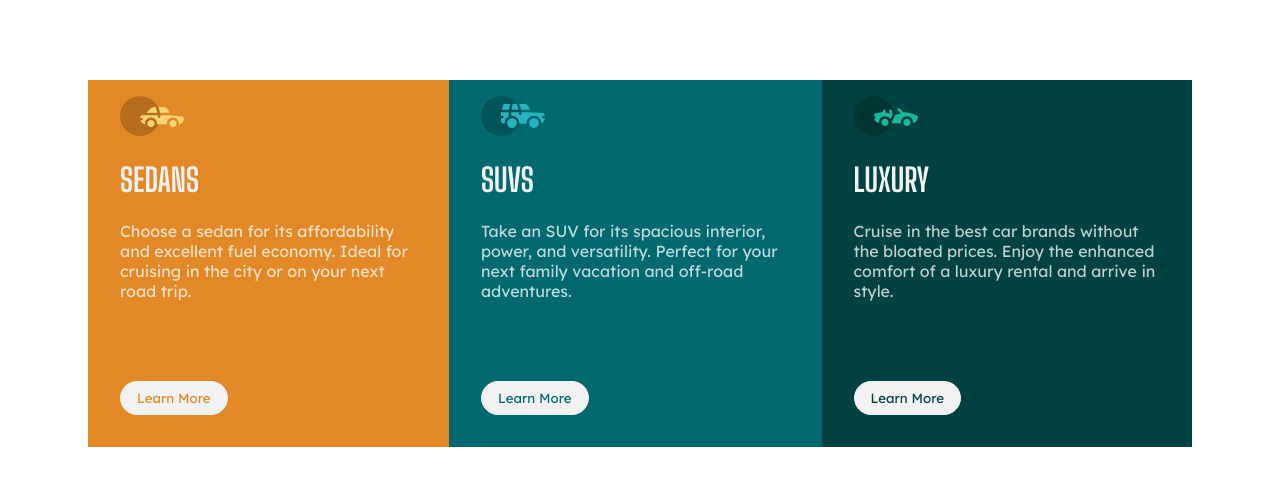
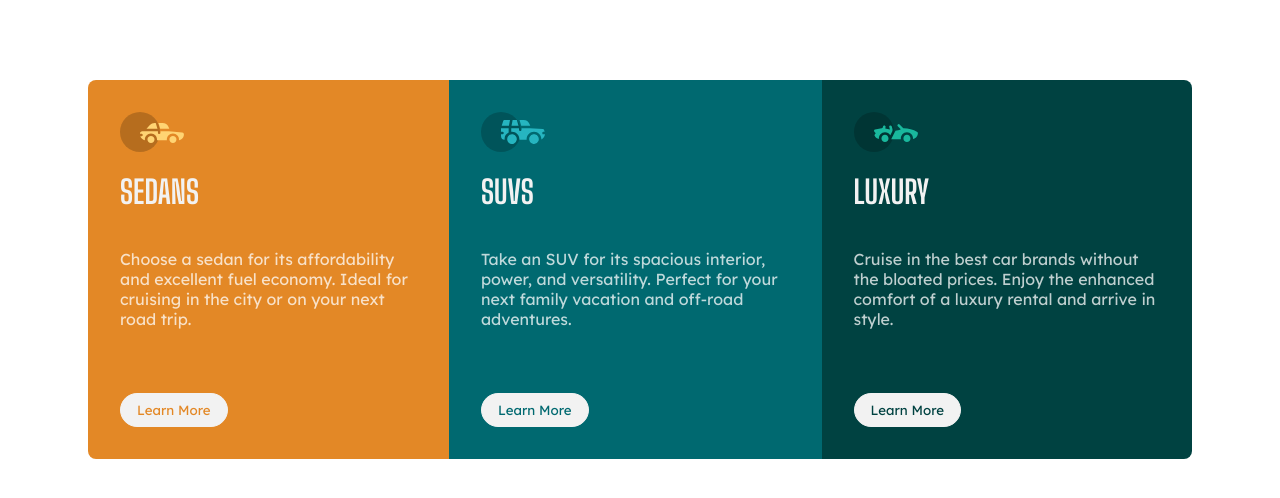
Before and after one commit to xirb22/column-preview-card-component-main, a plain HTML site: page index.html in a window 1280 px wide. Drawn offline with Linux system fonts and the light colour scheme.

Commit message:
Additional styling

```diff
--- a/index.html
+++ b/index.html
@@ -12,6 +12,10 @@
 
 @import url('https://fonts.googleapis.com/css2?family=Lexend+Deca:wght@100..900&display=swap');
 @import url('https://fonts.googleapis.com/css2?family=Big+Shoulders+Display:wght@100..900&family=Lexend+Deca:wght@100..900&display=swap');
+
+
+/* Defining custom properties */
+
 :root {
     --clr-orange: hsl(31, 77%, 52%);
     --clr-dark-cyan: hsl(184, 100%, 22%);
@@ -25,27 +29,37 @@
 
 }
 
+/* Global card styling */
 
 .card-wrapper {
 
   margin: 5rem;
 
+  border-radius: .5rem;
+  overflow: hidden;
+
   display: flex;
-
-  border-radius: 20rem;
 
 }
 
 @media screen and (max-width: 1000px) {
 
-  .card-wrapper {
-    flex-direction: column;
-  }
+.card-wrapper {
+  flex-direction: column;
+}
+}
 
-  .card {
-    max-width: 100%;
-  }
+.card {
+
+  display: flex;
+  flex-direction: column;
+
+  align-items: start;
+
+  padding: 2rem;
+
 }
+
 
 h1 {
 
@@ -64,13 +78,29 @@ p {
   color: var(--clr-transparent-white);
 
   line-height: 1.25rem;
+
+  flex-basis: 50%;
+
+  padding-bottom: 3rem;
 }
 
-.card {
 
-  padding: 1rem 2rem;
+
+button {
+
+background-color: var(--clr-very-light-grey);
+
+border: 1px solid var(--clr-very-light-grey);
+border-radius: 20rem;
+
+padding: .5rem 1rem;
+
+font-family: 'Lexend Deca';
+font-weight: 400;
 
 }
+
+/* Card-specific styling */
 
 #sedans {
     background-color: var(--clr-orange);
@@ -84,20 +114,6 @@ p {
     background-color: var(--clr-very-dark-cyan);
 }
 
-button {
-    background-color: var(--clr-very-light-grey);
-
-    border: 1px solid var(--clr-very-light-grey);
-    border-radius: 20rem;
-
-    padding: .5rem 1rem;
-
-    font-family: 'Lexend Deca';
-    font-weight: 400;
-
-    margin-block: 4rem 1rem;
-
-}
 
 #sedans button {
   color: var(--clr-orange);
@@ -111,12 +127,12 @@ button {
   color: var(--clr-very-dark-cyan);
 }
 
-button:hover {
-
+#sedans button:hover,
+#suvs button:hover,
+#luxury button:hover {
   background-color: inherit;
-
   color: var(--clr-very-light-grey);
-
+  cursor: pointer;
 }
   </style>
 
@@ -127,7 +143,7 @@ button:hover {
 
     <div class="card" id="sedans">
 
-      <img src="./images/icon-sedans.svg" alt="">
+      <img src="./images/icon-sedans.svg" alt="Sedan icon">
 
       <h1>Sedans</h1>
 
@@ -140,7 +156,7 @@ button:hover {
 
     <div class="card" id="suvs">
 
-        <img src="images/icon-suvs.svg" alt="">
+        <img src="images/icon-suvs.svg" alt="SUV icon">
 
         <h1>SUVs</h1>
 
@@ -153,7 +169,7 @@ button:hover {
 
     <div class="card" id="luxury">
 
-      <img src="images/icon-luxury.svg" alt="">
+      <img src="images/icon-luxury.svg" alt="Luxury icon">
 
       <h1>Luxury</h1>
 
```
